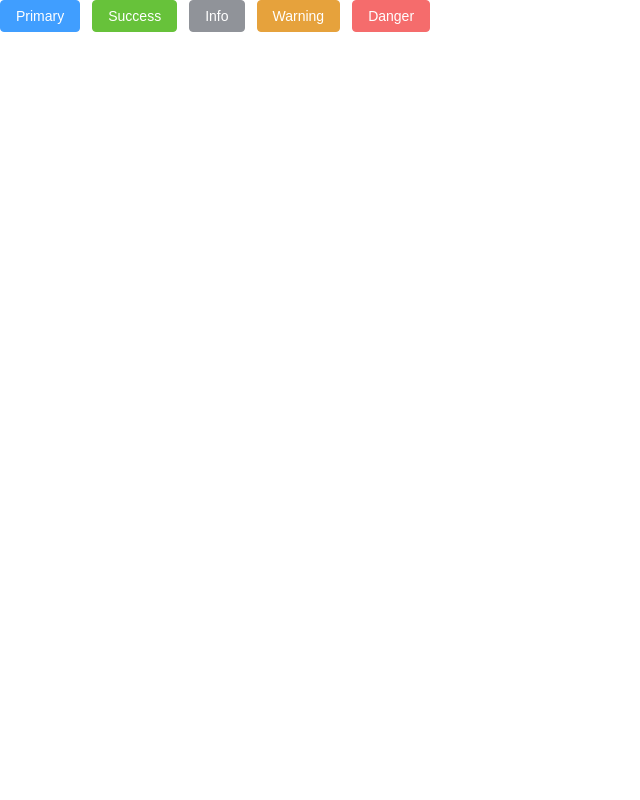
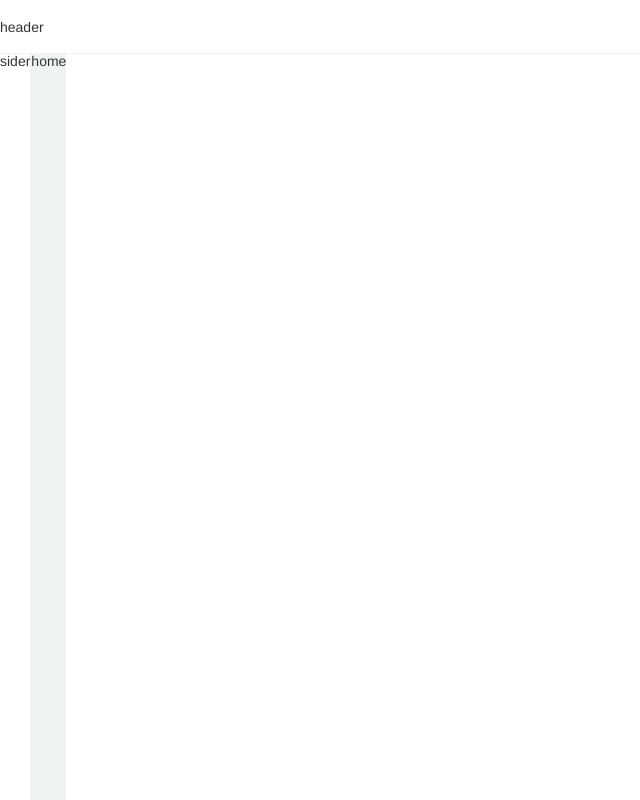
Before and after one commit to FE92star/tiga-lowcode, a Vue app in the folder packages/editor/: page / in a window 1280 px wide. Shown: the whole page, without its empty margins (0-640 px from the left). Built offline with nearby package versions, Linux system fonts and the light colour scheme.

Commit message:
feat(editor): 新增布局layout、配置vue-router

```diff
--- a/packages/editor/package.json
+++ b/packages/editor/package.json
@@ -20,6 +20,7 @@
   "dependencies": {
     "@tiga/shared": "workspace:^0.0.1",
     "element-plus": "^2.2.10",
-    "vue": "^3.2.37"
+    "vue": "^3.2.37",
+    "vue-router": "^4.1.3"
   }
 }
--- a/packages/editor/src/App.vue
+++ b/packages/editor/src/App.vue
@@ -1,27 +1,16 @@
+<script lang="ts" setup>
+import BasicLayout from '@/components/BasicLayout/index.vue'
+
+// import { add } from '@tiga/shared'
+// import { effect } from 'vue'
+
+// effect(() => {
+//   console.log(add(1, 2))
+// })
+</script>
+
 <template>
-  <el-row class="mb-4">
-    <el-button type="primary">
-      Primary
-    </el-button>
-    <el-button type="success">
-      Success
-    </el-button>
-    <el-button type="info">
-      Info
-    </el-button>
-    <el-button type="warning">
-      Warning
-    </el-button>
-    <el-button type="danger">
-      Danger
-    </el-button>
-  </el-row>
+  <BasicLayout>
+    <router-view />
+  </BasicLayout>
 </template>
-<script lang="ts" setup>
-import { add } from '@tiga/shared'
-import { effect } from 'vue'
-
-effect(() => {
-  console.log(add(1, 2))
-})
-</script>
--- a/packages/editor/src/components/BasicLayout/Header.vue
+++ b/packages/editor/src/components/BasicLayout/Header.vue
@@ -1,3 +1,20 @@
 <template>
-  <div>header</div>
+  <div class="editor-header">
+    header
+  </div>
 </template>
+
+<style lang="less" scoped>
+.editor-header {
+  position: relative;
+  z-index: 300;
+  display: flex;
+  justify-content: space-between;
+  align-items: center;
+  width: 100%;
+  height: var(--odyssey-editor-header-height);
+  background-color: #fff;
+  box-shadow: 0 -1px 0 0 #eee;
+  border-bottom: 1px solid var(--bg-reg);
+}
+</style>
--- /dev/null
+++ b/packages/editor/src/components/BasicLayout/index.vue
@@ -0,0 +1,47 @@
+<script lang="ts" setup>
+import BasicLayoutHeader from './Header.vue'
+import BasicLayoutAsider from './Sider.vue'
+</script>
+
+<template>
+  <div class="editor-layout">
+    <header class="editor-layout__header">
+      <BasicLayoutHeader />
+    </header>
+    <div class="editor-layout__aside">
+      <BasicLayoutAsider />
+    </div>
+    <section class="editor-layout__content">
+      <slot />
+    </section>
+  </div>
+</template>
+
+<style lang="less" scoped>
+.editor-layout {
+  width: 100%;
+  height: 100%;
+  position: relative;
+  display: flex;
+  flex-wrap: wrap;
+  overflow: hidden;
+
+  &__header {
+    width: 100%;
+  }
+
+  &__aside {
+    display: flex;
+    position: relative;
+    z-index: 200;
+    border-right: 1px solid var(--bg-reg);
+    height: calc(100vh - var(--odyssey-editor-header-height));
+  }
+
+  &__content {
+    position: relative;
+    background-color: var(--bg-reg);
+    z-index: 1;
+  }
+}
+</style>
--- a/packages/editor/src/main.ts
+++ b/packages/editor/src/main.ts
@@ -1,9 +1,14 @@
 import { createApp } from 'vue'
 import ElementPlus from 'element-plus'
 import 'element-plus/dist/index.css'
-import './syles/reset.less'
+import './styles/index.less'
 import App from './App.vue'
+
+import router from './router'
 
 const app = createApp(App)
 app.use(ElementPlus)
-app.mount('#app')
+
+app.use(router)
+// router ready
+router.isReady().then(() => app.mount('#app'))
--- /dev/null
+++ b/packages/editor/src/pages/Home.vue
@@ -0,0 +1,3 @@
+<template>
+  <div>home</div>
+</template>
--- /dev/null
+++ b/packages/editor/src/router/index.ts
@@ -0,0 +1,16 @@
+import type { RouteRecordRaw } from 'vue-router'
+import { createRouter, createWebHashHistory } from 'vue-router'
+
+const routes: Array<RouteRecordRaw> = [
+  {
+    path: '/:pathMatch(.*)*',
+    component: () => import('@/pages/Home.vue')
+  }
+]
+
+const router = createRouter({
+  history: createWebHashHistory(),
+  routes
+})
+
+export default router
--- /dev/null
+++ b/packages/editor/src/styles/index.less
@@ -0,0 +1,2 @@
+@import './reset.less';
+@import './variables.less';
--- /dev/null
+++ b/packages/editor/src/styles/variables.less
@@ -0,0 +1,90 @@
+:root {
+  --global-font-family: Alibaba Sans, -apple-system, BlinkMacSystemFont,
+    Segoe UI, PingFang SC, Hiragino Sans GB, Microsoft YaHei, Helvetica Neue,
+    Helvetica, Arial, sans-serif, Apple Color Emoji, Segoe UI Emoji,
+    Segoe UI Symbol;
+  --blue: #2254f4;
+  --blue-9: #001182;
+  --blue-8: #0722a8;
+  --blue-7: #1338cf;
+  --blue-6: #2254f4;
+  --blue-5: #4d7cff;
+  --blue-4: #759fff;
+  --blue-3: #9ebeff;
+  --blue-2: #c7dbff;
+  --blue-1: #f0f6ff;
+  --red: #f54531;
+  --red-9: #820707;
+  --red-8: #a81611;
+  --red-7: #cf2b1f;
+  --red-6: #f54531;
+  --red-5: #ff725c;
+  --red-4: #ff9985;
+  --red-3: #ffbead;
+  --red-2: #ffe0d6;
+  --red-1: #fff4f0;
+  --green: #24b35f;
+  --green-9: #034022;
+  --green-8: #0a6637;
+  --green-7: #158c4b;
+  --green-6: #24b35f;
+  --green-5: #45bf74;
+  --green-4: #6acc8c;
+  --green-3: #93d9a9;
+  --green-2: #c1e6cb;
+  --green-1: #e4f2e7;
+  --yellow: #faaa32;
+  --yellow-9: #874707;
+  --yellow-8: #ad6511;
+  --yellow-7: #d48620;
+  --yellow-6: #faaa32;
+  --yellow-5: #ffc35c;
+  --yellow-4: #ffd685;
+  --yellow-3: #ffe7ad;
+  --yellow-2: #fff4d6;
+  --yellow-1: #fffbf0;
+  --black: #000;
+  --black-9: #33383e;
+  --black-8: #636c78;
+  --black-7: #7f8792;
+  --black-6: #9da3ac;
+  --black-5: #b4b8bf;
+  --black-4: #d9dcdf;
+  --black-3: #e8eaec;
+  --black-2: #f1f2f4;
+  --black-1: #f6f7f9;
+  --primary: var(--blue);
+  --warning: var(--yellow);
+  --danger: var(--red);
+  --success: var(--green);
+  --text-title: var(--black);
+  --text-emphasis: var(--black);
+  --text-default: var(--black-9);
+  --text-secondary: var(--black-8);
+  --text-tertiary: var(--black-6);
+  --text-placeholder: var(--black-5);
+  --icon-default: var(--black-9);
+  --icon-secondary: var(--black-5);
+  --bg-primary: var(--blue-1);
+  --bg-caution: var(--yellow-1);
+  --bg-error: var(--red-1);
+  --bg-success: var(--green-1);
+  --bg-light: var(--black-1);
+  --stroke: var(--black-3);
+  --border: 1px solid var(--stroke);
+  --disabled: 0.4;
+  --text-prim: var(--text-default);
+  --text-sec: var(--text-secondary);
+  --text-ter: var(--text-tertiary);
+  --panel-stroke: var(--stroke);
+  --caution: var(--warning);
+  --error: var(--danger);
+  --text-dis: #bec3c9;
+  --bg-reg: #f0f3f4;
+  --stroke-hover: #bec3c9;
+  --panel-shadow: 0px 8px 8px 0px rgba(0, 0, 0, 0.08);
+  --odyssey-editor-header-height: 54px;
+  --odyssey-editor-navbars-width: 65px;
+  --odyssey-editor-operator-width: 276px;
+  --odyssey-editor-current-layout-border: 2px;
+}
--- a/packages/editor/tsconfig.json
+++ b/packages/editor/tsconfig.json
@@ -11,7 +11,10 @@
     "isolatedModules": true,
     "esModuleInterop": true,
     "lib": ["ESNext", "DOM"],
-    "skipLibCheck": true
+    "skipLibCheck": true,
+    "paths": {
+      "@": ["./src"]
+    }
   },
   "include": ["src/**/*.ts", "src/**/*.d.ts", "src/**/*.vue"],
   "references": [{ "path": "./tsconfig.node.json" }]
--- a/packages/editor/vite.config.ts
+++ b/packages/editor/vite.config.ts
@@ -1,3 +1,4 @@
+import { resolve } from 'path'
 import { defineConfig } from 'vite'
 import vue from '@vitejs/plugin-vue'
 
@@ -8,5 +9,9 @@ export default defineConfig({
   server: {
     open: true,
     port: 8083
+  },
+
+  resolve: {
+    alias: [{ find: '@', replacement: resolve(__dirname, './src') }]
   }
 })
```
Also changed, not shown: packages/editor/src/styles/reset.less (renamed from packages/editor/src/syles/reset.less), 1 other file (tests, documents, lock files or other folders).
